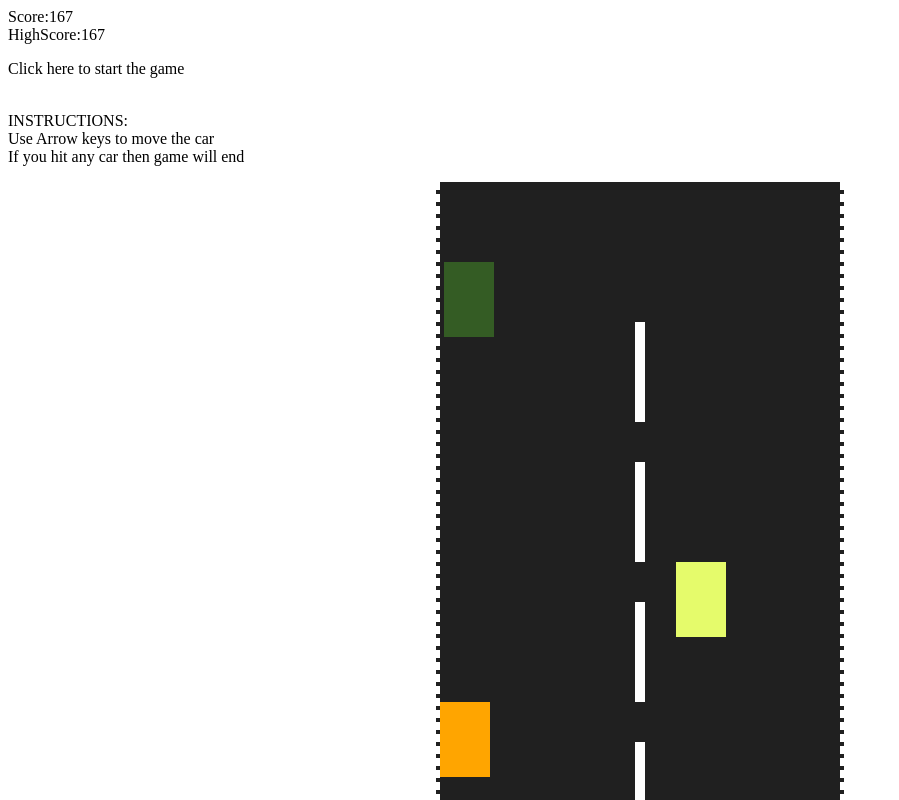
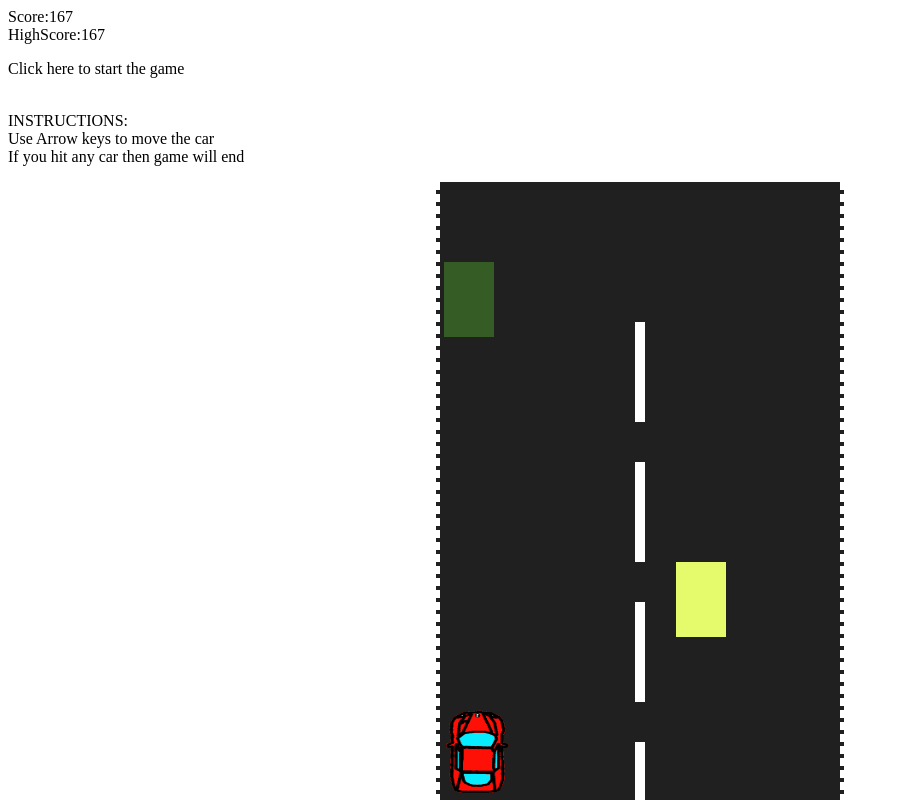
Before and after one commit to RichardWasNotAvailable/MVC-Project, a plain HTML site: page View/index.html in a window 1280 px wide. Both pictures are taken after a click on the element "Click here to start the game". Shown: the top 800 px of the page, without its empty margins (0-899 px from the left). Drawn offline with Linux system fonts and the light colour scheme.

Commit message:
Auto toegevoegd
Jij bent nu de auto, de opponents nog niet, maar die moet ik nog maken, maar dat komt goed

```diff
--- a/View/index.html
+++ b/View/index.html
@@ -4,6 +4,7 @@
 <meta charset="UTF-8">
 <meta name="viewport" content="width=device-width, initial-scale=1.0">
 <title>Game</title>
+<link rel="icon" type="image/x-icon" href="../IMG/RedRaceCar.png">
 <link rel="stylesheet" href="style.css">
 </head>
     <body>
--- a/View/style.css
+++ b/View/style.css
@@ -10,11 +10,11 @@
 }
 
 .car {
-    background-color: orange;
+    background-image: url("../IMG/RedRaceCar.png");
     background-repeat: no-repeat;
     background-size: 100% 100%;
-    height: 75px;
-    width: 50px;
+    height: 100px;
+    width: 75px;
     position: absolute;
     top: 520px;
 }
```
